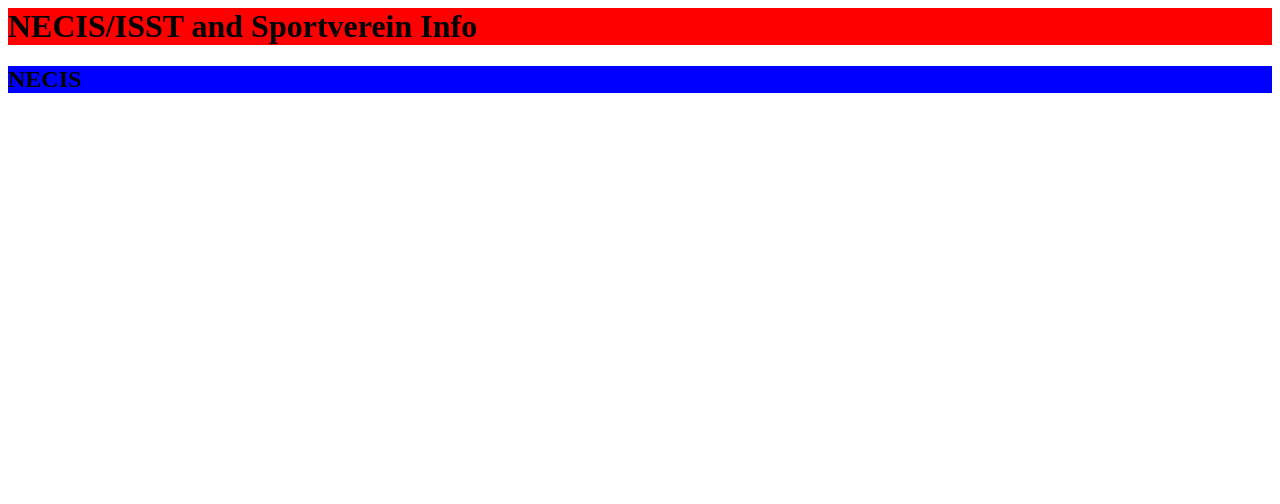
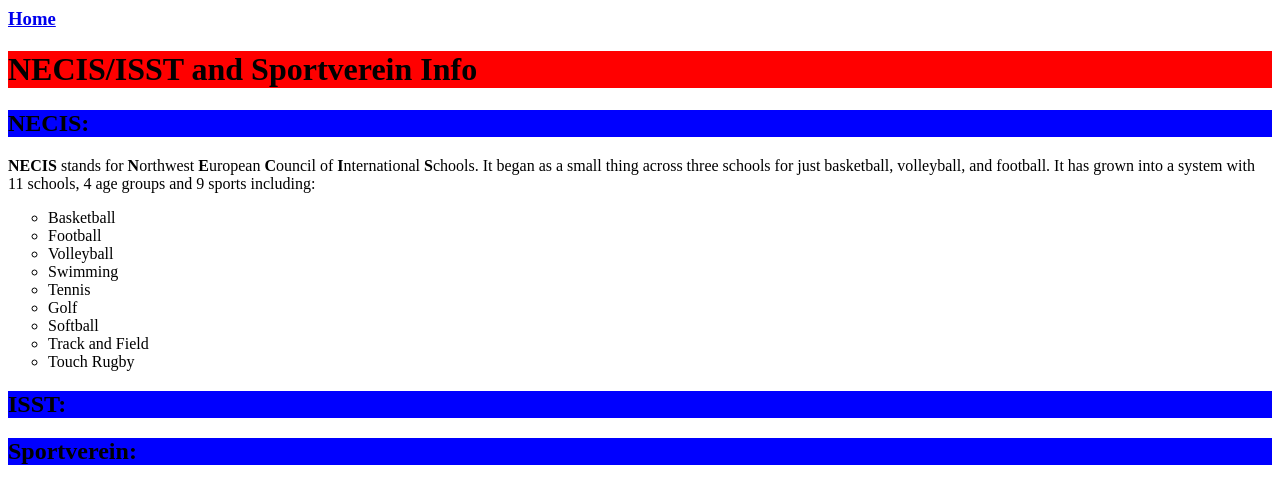
Before and after one commit to ja38bu39/promotional-website-ja38bu39, a plain HTML site: page Project/NECIS,ISST and Sportverein Info.html in a window 1280 px wide. Drawn offline with Linux system fonts and the light colour scheme.

Commit message:
Started putting up information

```diff
--- a/Project/NECIS,ISST and Sportverein Info.html
+++ b/Project/NECIS,ISST and Sportverein Info.html
@@ -3,7 +3,22 @@
     <title>NECIS/ISST and Sportverein Info</title>
   </head>
   <body>
+    <h3><a href="index.html"> Home</a>
     <h1 style="background-color: red;"> NECIS/ISST and Sportverein Info </h1>
-    <h2 style="background-color: blue;"> NECIS </h2>
+<h2 style="background-color: blue;"> NECIS: </h2>
+    <p> <b>NECIS</b> stands for <b>N</b>orthwest <b>E</b>uropean <b>C</b>ouncil of <b>I</b>nternational <b>S</b>chools. It began as a small thing across three schools for just basketball, volleyball, and football. It has grown into a system with 11 schools, 4 age groups and 9 sports including:</p>
+<ul style="list-style-type:circle">
+  <li>Basketball</li>
+  <li>Football</li>
+  <li>Volleyball</li>
+  <li>Swimming</li>
+  <li>Tennis</li>
+  <li>Golf</li>
+  <li>Softball</li>
+  <li>Track and Field</li>
+  <li>Touch Rugby</li>
+</ul>
+    <h2 style="background-color: blue;"> ISST: </h2>
+    <h2 style="background-color: blue;"> Sportverein: </h2>
   </body>
 </html>
```
Also changed, not shown: Project/index.html (+25 -4 lines), 1 other file.
